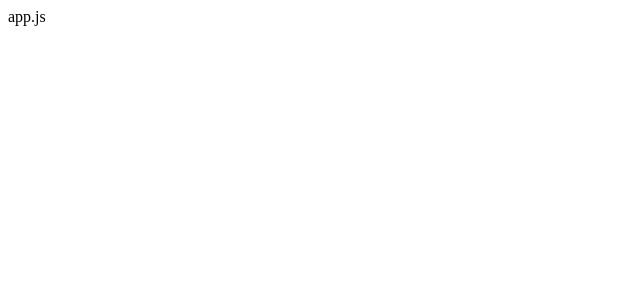
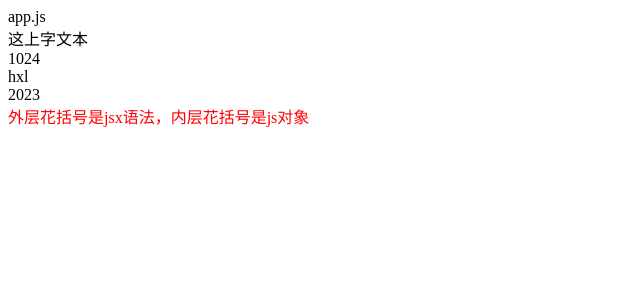
Before and after one commit to hxueliang/react-basic, a React (Create React App) app: page / in a window 1280 px wide. Shown: the top 300 px of the page, without its empty margins (0-640 px from the left). Built offline with nearby package versions, Linux system fonts and the light colour scheme.

Commit message:
feat: JSX基础-识别js表达式

```diff
--- a/src/App/01-JSX基础-识别js表达式.js
+++ b/src/App/01-JSX基础-识别js表达式.js
@@ -1,8 +1,35 @@
 // 01-JSX基础-识别js表达式
+
+const count = 1024;
+
+function getName() {
+  return 'hxl';
+}
+
 function App() {
   return (
     <div className="App">
       app.js
+      <br />
+
+      {/* 传递字符串 */}
+      {'这上字文本'}
+      <br />
+
+      {/* 使用js变量 */}
+      {count}
+      <br />
+
+      {/* 函数调用 */}
+      {getName()}
+      <br />
+
+      {/* 方法调用 */}
+      {new Date().getFullYear()}
+      <br />
+
+      {/* 使用js对象 */}
+      <div style={{ color: 'red' }}>外层花括号是jsx语法，内层花括号是js对象</div>
     </div>
   );
 }
```
